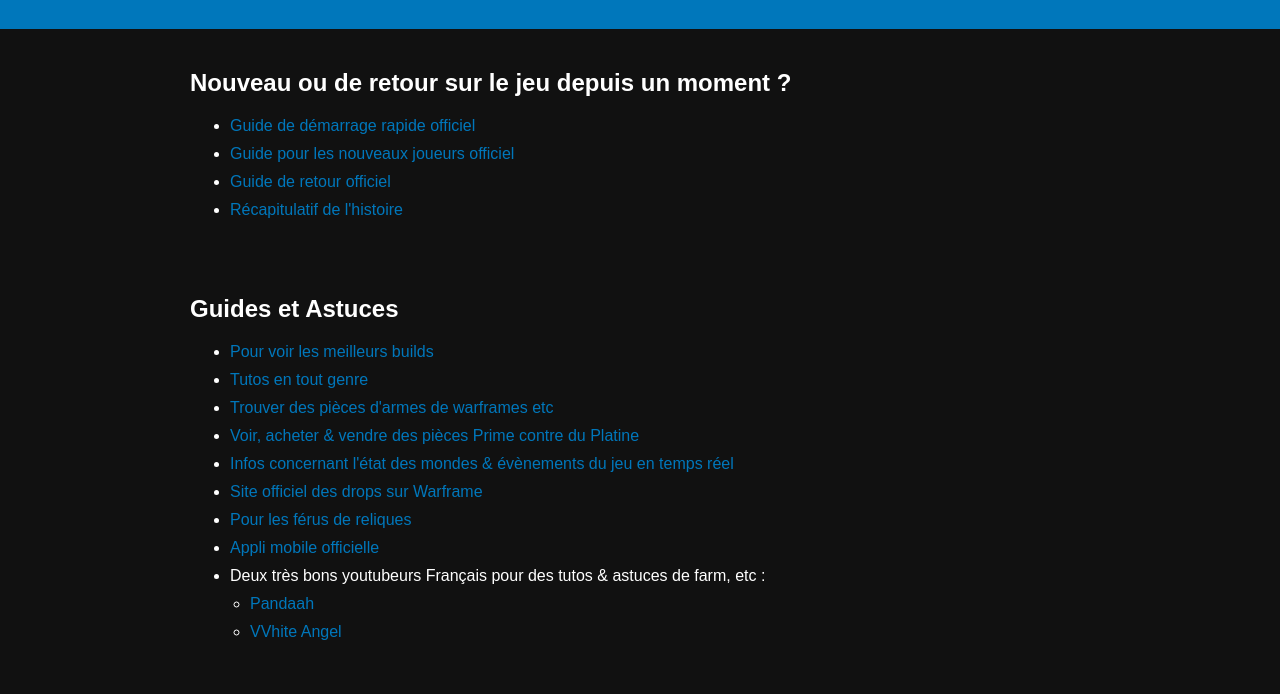
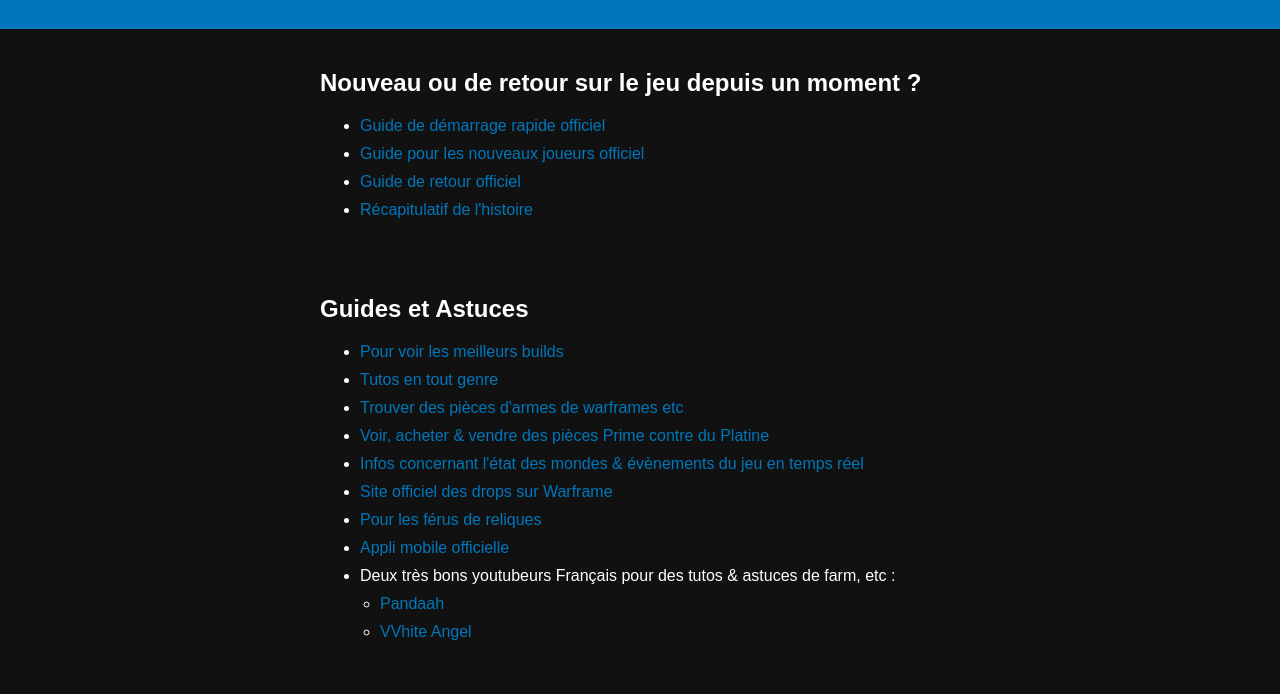
Before and after one commit to WalTho/Liens-pratiques-Astuces-Warframe, a plain HTML site: page index.html in a window 1280 px wide. Shown: the part 71-765 px from the top of the page. Drawn offline with Linux system fonts and the light colour scheme.

Commit message:
Update index.html for responsive css

```diff
--- a/index.html
+++ b/index.html
@@ -60,6 +60,24 @@
             height: 1px;
             background: #333;
             margin: 20px 0;
+        }
+                /* Responsive Styles */
+        @media (min-width: 300px) {
+            section {
+                width: 70%;
+            }
+        }
+
+        @media (min-width: 900px) {
+            section {
+                width: 60%;
+            }
+        }
+
+        @media (min-width: 1200px) {
+            section {
+                width: 50%;
+            }
         }
     </style>
 </head>
```
